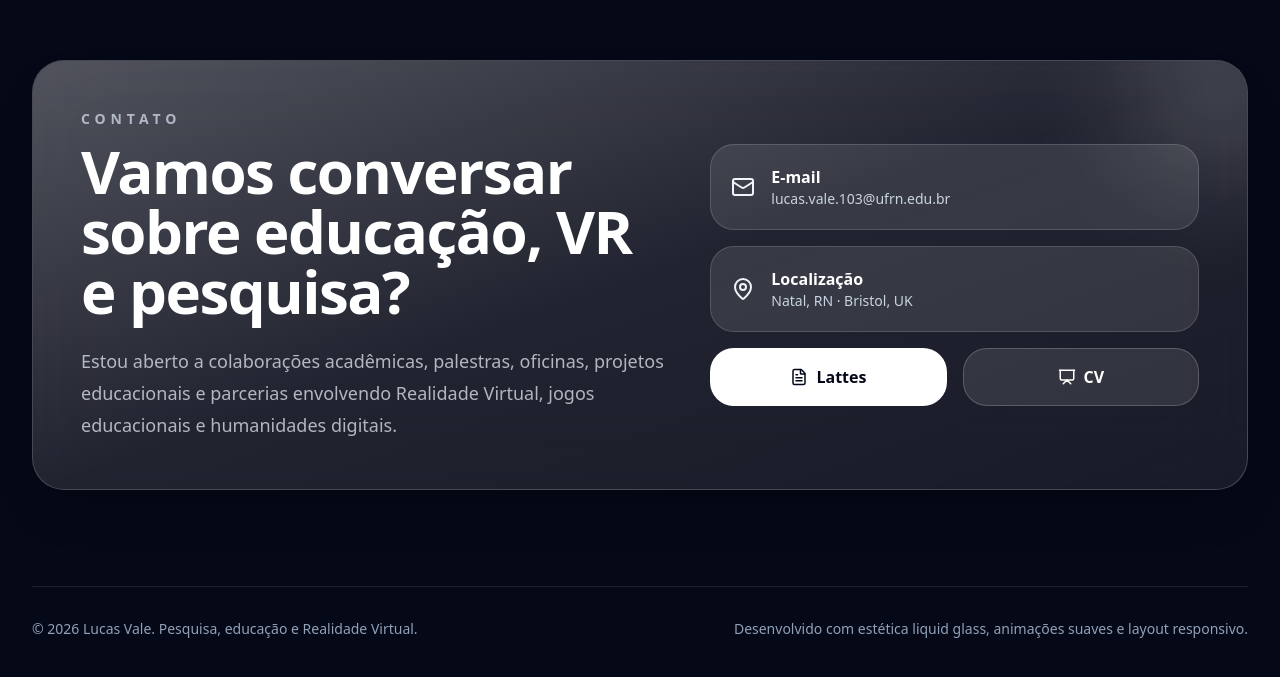
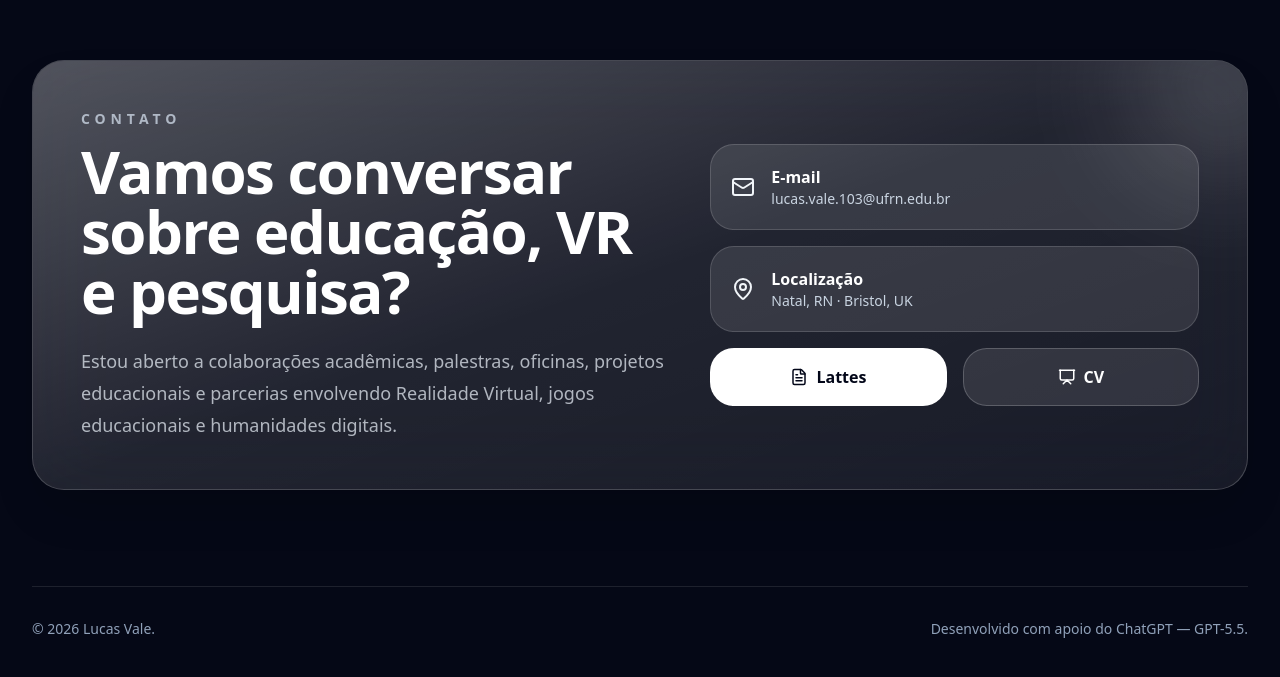
Before and after one commit to luscavle/meu-site, a React (Vite) app in the folder lucasvale-site-vercel-final/: page / in a window 1280 px wide. Shown: the part 7598-8275 px from the top of the page. Built offline with nearby package versions, Linux system fonts and the light colour scheme.

Commit message:
Update content.js

```diff
--- a/lucasvale-site-vercel-final/src/data/content.js
+++ b/lucasvale-site-vercel-final/src/data/content.js
@@ -477,11 +477,11 @@ projectsText: isPt
 
       location: isPt ? "Localização" : "Location",
       footerLeft: isPt
-        ? "© 2026 Lucas Vale. Pesquisa, educação e Realidade Virtual."
-        : "© 2026 Lucas Vale. Research, education, and Virtual Reality.",
+        ? "© 2026 Lucas Vale."
+        : "© 2026 Lucas Vale.",
       footerRight: isPt
-        ? "Desenvolvido com estética liquid glass, animações suaves e layout responsivo."
-        : "Designed with a liquid glass aesthetic, smooth animations, and a responsive layout.",
+        ? "Desenvolvido com apoio do ChatGPT — GPT-5.5."
+        : "Developed with support from ChatGPT — GPT-5.5.",
     },
   };
 }
```
